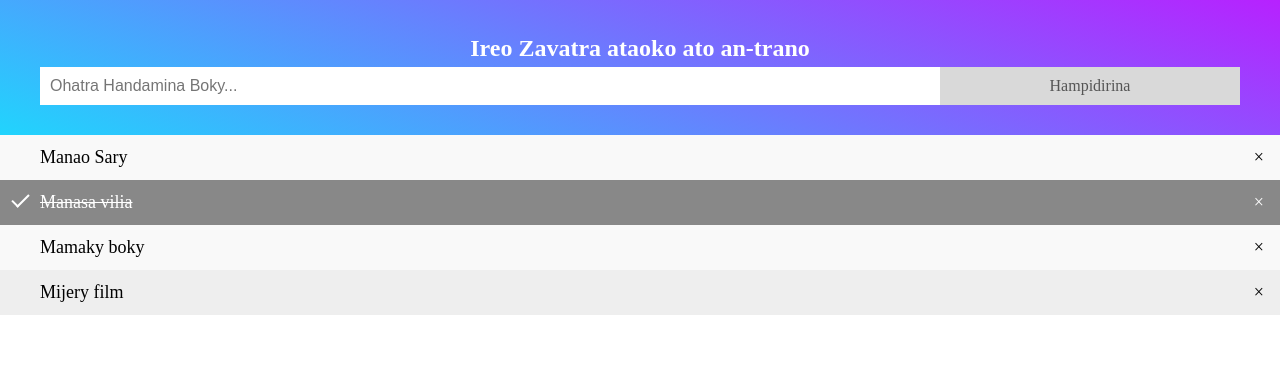
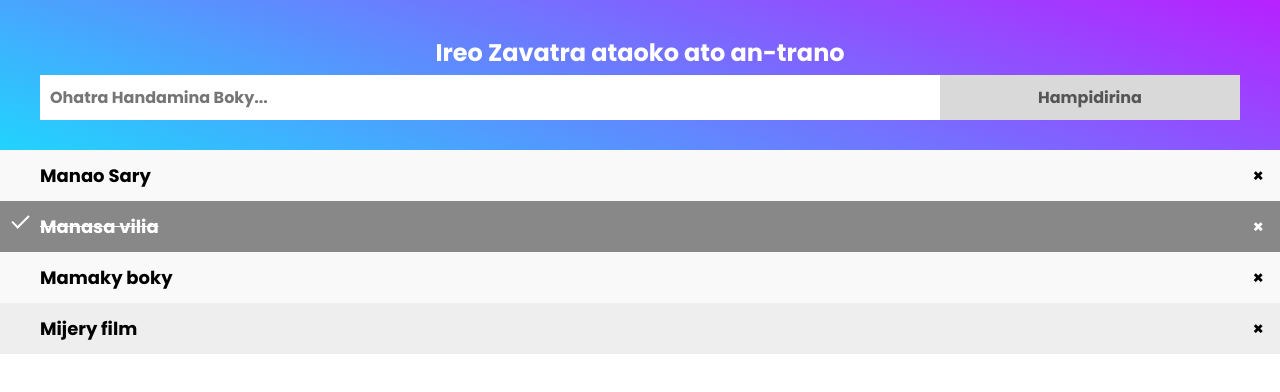
Before and after one commit to fenoh3ry/An-trano, a plain HTML site: page todo/todo.html in a window 1280 px wide. Drawn offline with Linux system fonts and the light colour scheme.

Commit message:
font edit

```diff
--- a/todo/todo.html
+++ b/todo/todo.html
@@ -8,8 +8,10 @@
     <meta name="viewport" content="width=device-width, initial-scale=1.0">
     <title>Ato an-trano (Stay home)- Ireo Zavatra azo atao mandritra ny fijanonana ato an-trano (fialamboly)</title>
     <meta name="viewport" content="width=device-width, initial-scale=1">
+    <link href="https://fonts.googleapis.com/css2?family=Poppins:wght@700&display=swap" rel="stylesheet">
 <style>
 body {
+  font-family: 'Poppins', sans-serif;
   margin: 0;
   min-width: 250px;
 }
@@ -21,12 +23,14 @@ body {
 
 /* Remove margins and padding from the list */
 ul {
+    font-family: 'Poppins', sans-serif;
   margin: 0;
   padding: 0;
 }
 
 /* Style the list items */
 ul li {
+    font-family: 'Poppins', sans-serif;
   cursor: pointer;
   position: relative;
   padding: 12px 8px 12px 40px;
@@ -44,16 +48,19 @@ ul li {
 
 /* Set all odd list items to a different color (zebra-stripes) */
 ul li:nth-child(odd) {
+    font-family: 'Poppins', sans-serif;
   background: #f9f9f9;
 }
 
 /* Darker background-color on hover */
 ul li:hover {
+    font-family: 'Poppins', sans-serif;
   background: #ddd;
 }
 
 /* When clicked on, add a background color and strike out text */
 ul li.checked {
+    font-family: 'Poppins', sans-serif;
   background: #888;
   color: #fff;
   text-decoration: line-through;
@@ -61,6 +68,7 @@ ul li.checked {
 
 /* Add a "checked" mark when clicked on */
 ul li.checked::before {
+    font-family: 'Poppins', sans-serif;
   content: '';
   position: absolute;
   border-color: #fff;
@@ -88,6 +96,7 @@ ul li.checked::before {
 
 /* Style the header */
 .header {
+    font-family: 'Poppins', sans-serif;
   background-color: #21D4FD;
   background-image: linear-gradient(19deg, #21D4FD 0%, #B721FF 100%);
   padding: 30px 40px;
@@ -97,6 +106,7 @@ ul li.checked::before {
 
 /* Clear floats after the header */
 .header:after {
+    font-family: 'Poppins', sans-serif;
   content: "";
   display: table;
   clear: both;
@@ -104,6 +114,7 @@ ul li.checked::before {
 
 /* Style the input */
 input {
+    font-family: 'Poppins', sans-serif;
   margin: 0;
   border: none;
   border-radius: 0;
@@ -115,6 +126,7 @@ input {
 
 /* Style the "Add" button */
 .addBtn {
+    font-family: 'Poppins', sans-serif;
   padding: 10px;
   width: 25%;
   background: #d9d9d9;
@@ -128,6 +140,7 @@ input {
 }
 
 .addBtn:hover {
+    font-family: 'Poppins', sans-serif;
   background-color: #bbb;
 }
 </style>
```
Also changed, not shown: assets/style.css (added).
